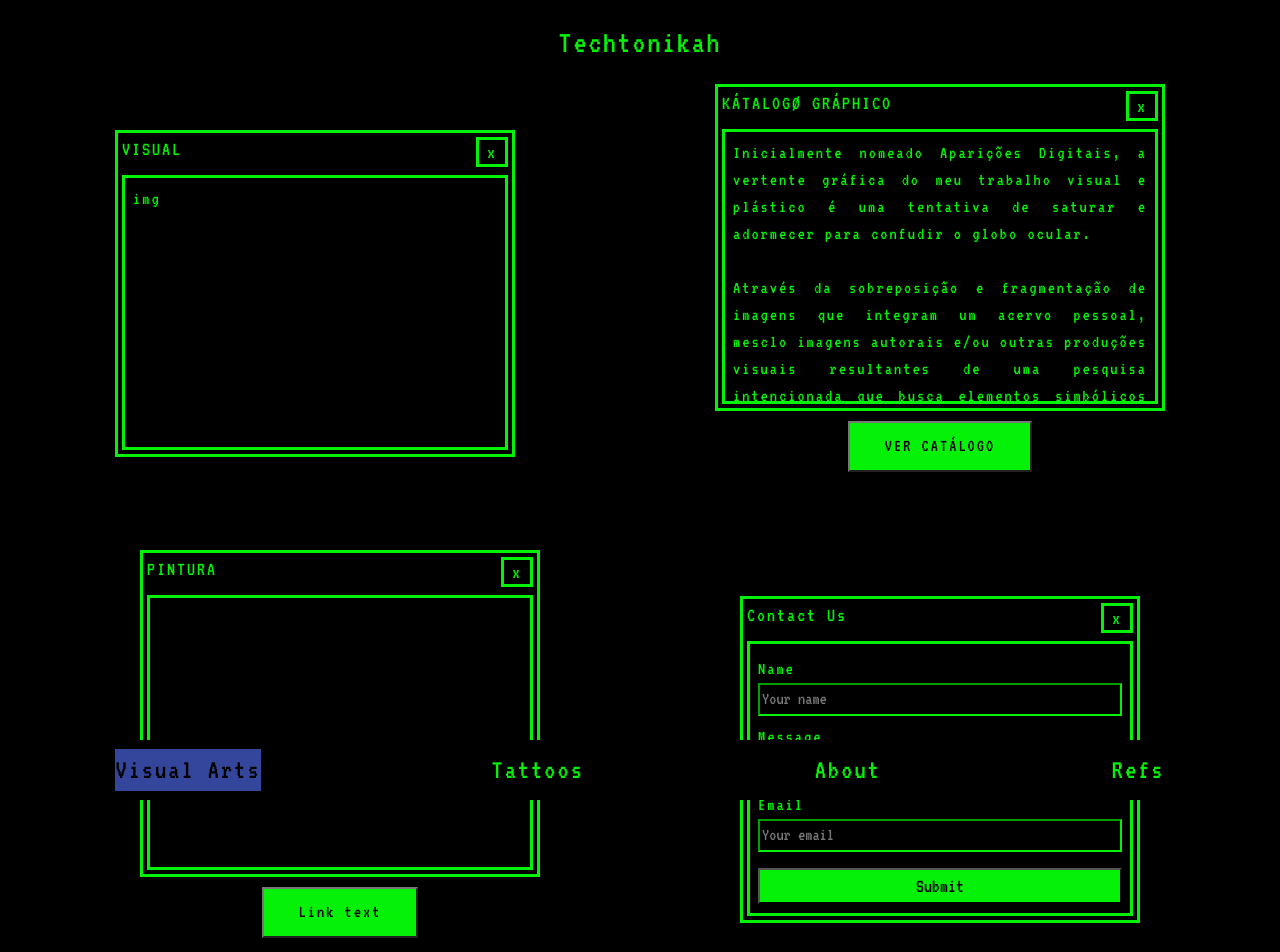
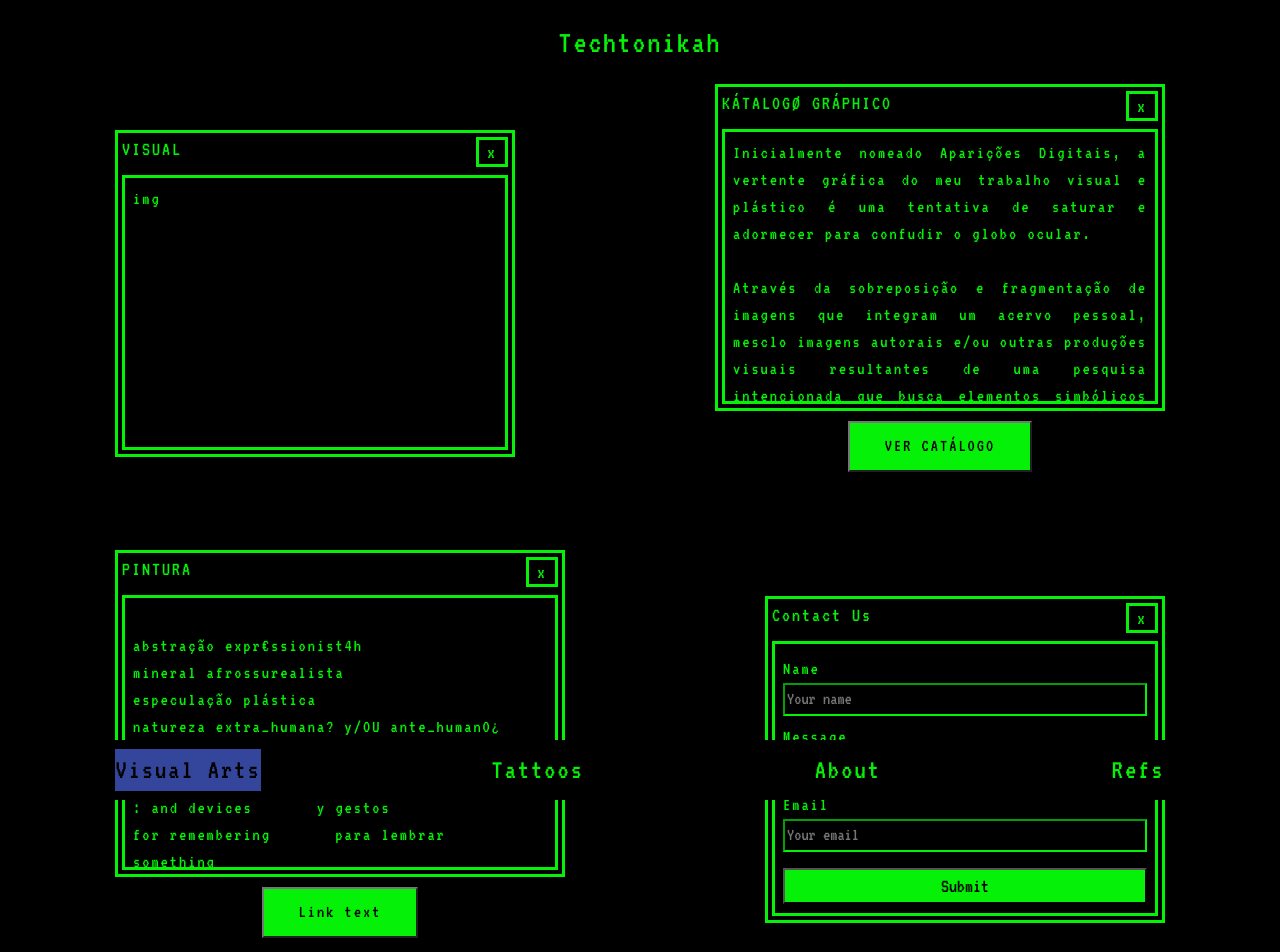
Before and after one commit to missatoy/techtonikah, a React (Vite) app: page /visual-arts in a window 1280 px wide. Shown: the top 952 px of the page. Built offline with nearby package versions, Linux system fonts and the light colour scheme.

Commit message:
added pinturatext with all the whitespaces

```diff
--- a/src/components/VisualArts.jsx
+++ b/src/components/VisualArts.jsx
@@ -11,6 +11,29 @@ export default function VisualArts() {
       Através da sobreposição e fragmentação de imagens que integram um acervo pessoal, mesclo imagens autorais e/ou outras produções visuais resultantes de uma pesquisa intencionada que busca elementos simbólicos da narrativa do meu trabalho, afim de sinalizar uma miragem opaca, sinuosa e à primeira vista irreconhecível. <br />
       <br />
       A escrita ou a imagem da palavra propulsiona um convite a um olhar mais atencioso e imersivo, mas serve principalmente como registro-rastro visual da minha produção literária. <br />
+    </p>
+  )
+
+  const pinturaText = (
+    <p>
+      <br />
+      abstração expr€ssionist4h<br />
+      mineral afrossurealista<br />
+      especulação plástica<br />
+      natureza extra_humana? y/OU ante_humanO¿<br />
+      >> paisagem antig r a&nbsp; v&nbsp; i&nbsp; t &nbsp; a &nbsp; c &nbsp; i &nbsp; o &nbsp;&nbsp;&nbsp;
+          n &nbsp;&nbsp;&nbsp;&nbsp; a &nbsp;&nbsp;&nbsp;&nbsp;&nbsp;&nbsp; l<br />
+        : and devices &nbsp;&nbsp;&nbsp;&nbsp;&nbsp; y gestos<br />
+      for remembering &nbsp;&nbsp;&nbsp;&nbsp;&nbsp; para lembrar<br />
+      something<br />
+      that maybe<br />
+      &nbsp;&nbsp;&nbsp;&nbsp;&nbsp;&nbsp;we &nbsp;&nbsp;&nbsp;&nbsp;&nbsp; de algo que<br />
+      &nbsp;&nbsp;&nbsp;&nbsp;&nbsp;&nbsp;&nbsp;&nbsp;&nbsp;&nbsp;&nbsp;&nbsp;&nbsp;&nbsp; [ talvez<br />
+                                        <br />
+      forgot<br />
+      esquecemos///<br />
+      <br />
+      >>> sinuosas sombras trópicas do [ sul ]<br />
     </p>
   )
 
@@ -31,7 +54,7 @@ export default function VisualArts() {
         </div>
         <div className="windows-layout-one justify-content-center mb-3">
           <div className="d-flex flex-column align-items-center">
-            <RetroWindow name="PINTURA" content={""} className="retro-window catalog-margin-bottom" />
+            <RetroWindow name="PINTURA" content={pinturaText} className="retro-window catalog-margin-bottom" />
             <a href="url" className="catalog-link catalog-link-margin-bottom">Link text</a>
           </div>
           <div>
```
